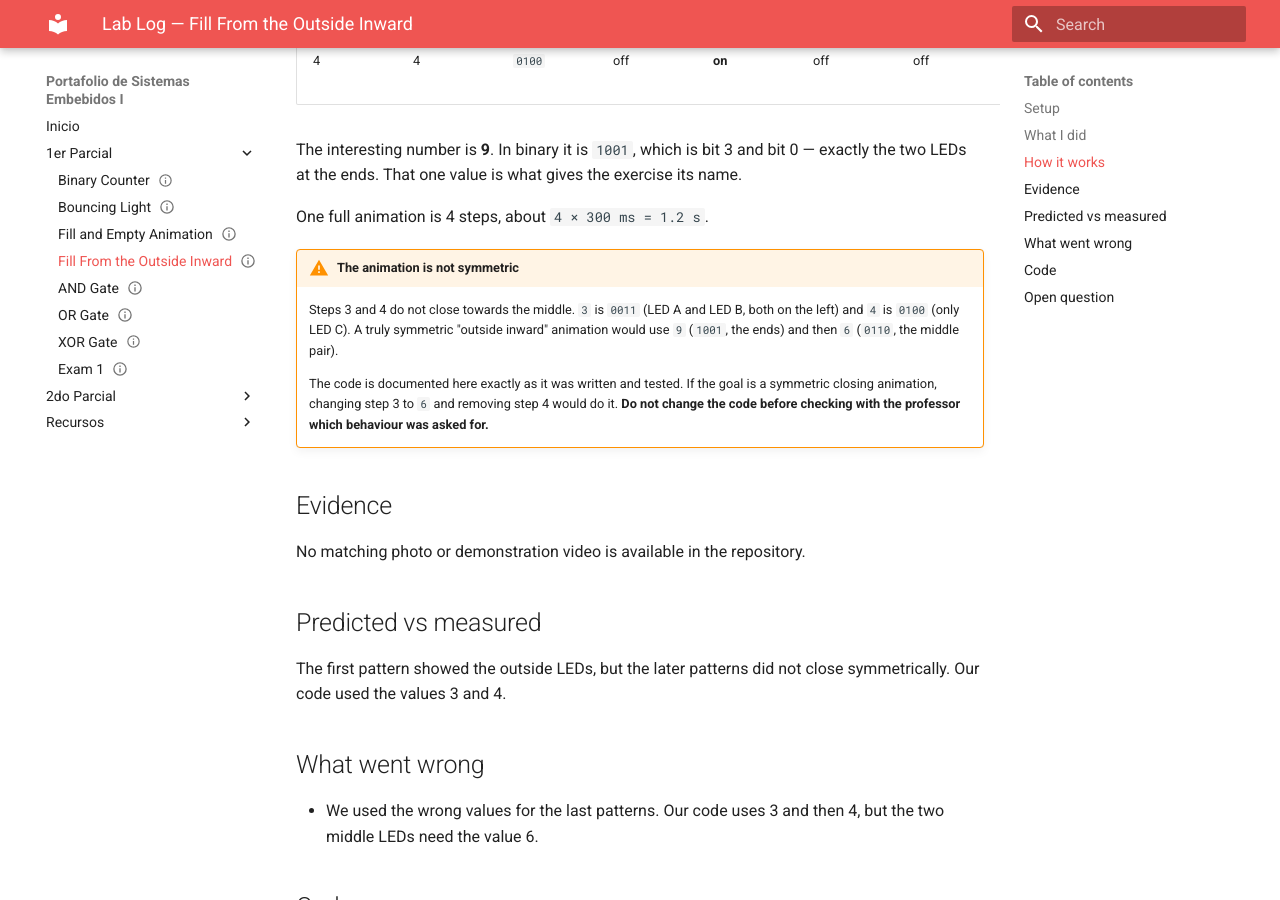
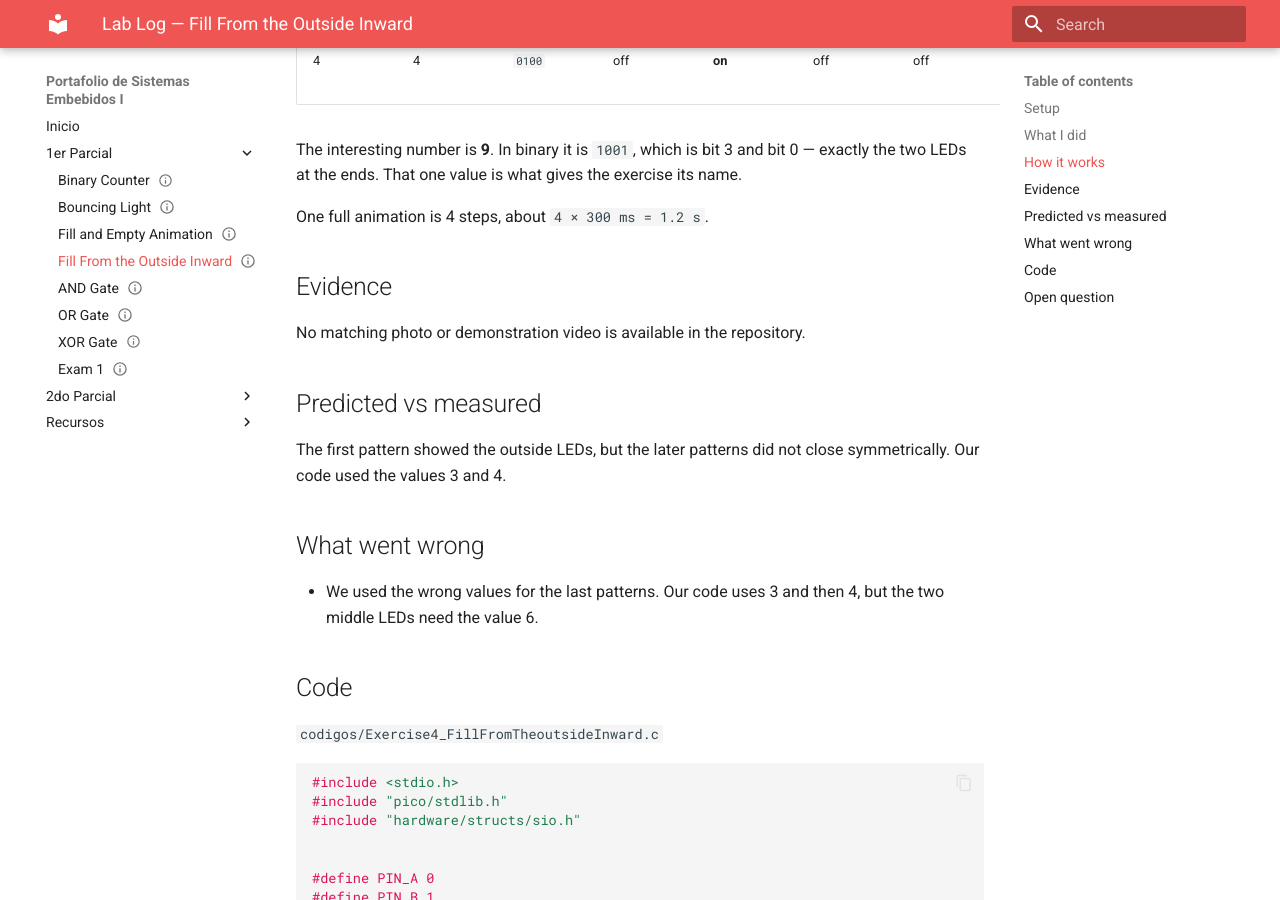
Before and after one commit to GustavoBecerril/Sistemas-Embebidos, an MkDocs documentation site: the page built from docs/parcial1/fill_outside_inward.md, in a window 1280 px wide and 900 px high, scrolled down 1528 px. Built offline with MkDocs 1.6.1 and Material for MkDocs 9.7.7, drawn with Linux system fonts in a browser that asks for light colours.

Commit message:
Update outside-inward practice notes

```diff
--- a/docs/parcial1/fill_outside_inward.md
+++ b/docs/parcial1/fill_outside_inward.md
@@ -61,16 +61,8 @@ exercise its name.
 
 One full animation is 4 steps, about `4 × 300 ms = 1.2 s`.
 
-!!! warning "The animation is not symmetric"
-    Steps 3 and 4 do not close towards the middle. `3` is `0011` (LED A and
-    LED B, both on the left) and `4` is `0100` (only LED C). A truly symmetric
-    "outside inward" animation would use `9` (`1001`, the ends) and then `6`
-    (`0110`, the middle pair).
 
-    The code is documented here exactly as it was written and tested. If the
-    goal is a symmetric closing animation, changing step 3 to `6` and removing
-    step 4 would do it. **Do not change the code before checking with the
-    professor which behaviour was asked for.**
+
 
 ## Evidence
 
```
